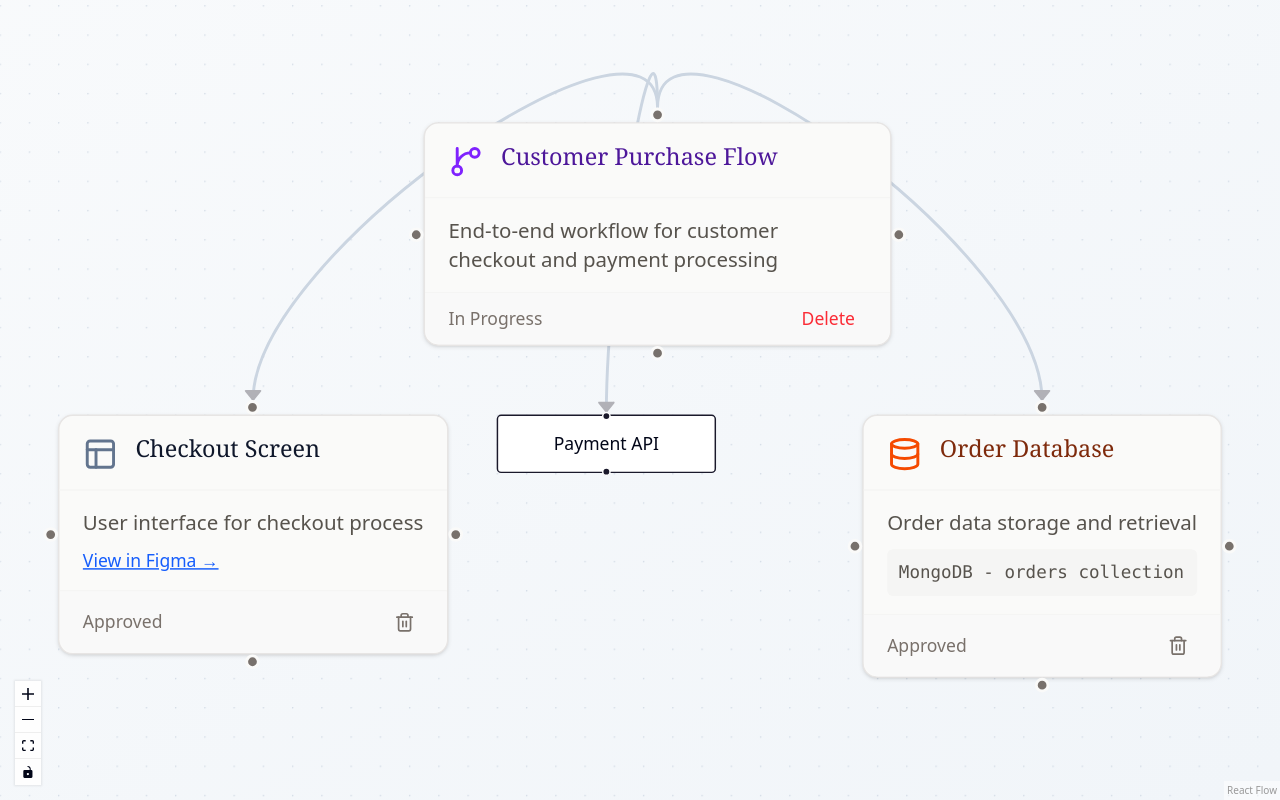
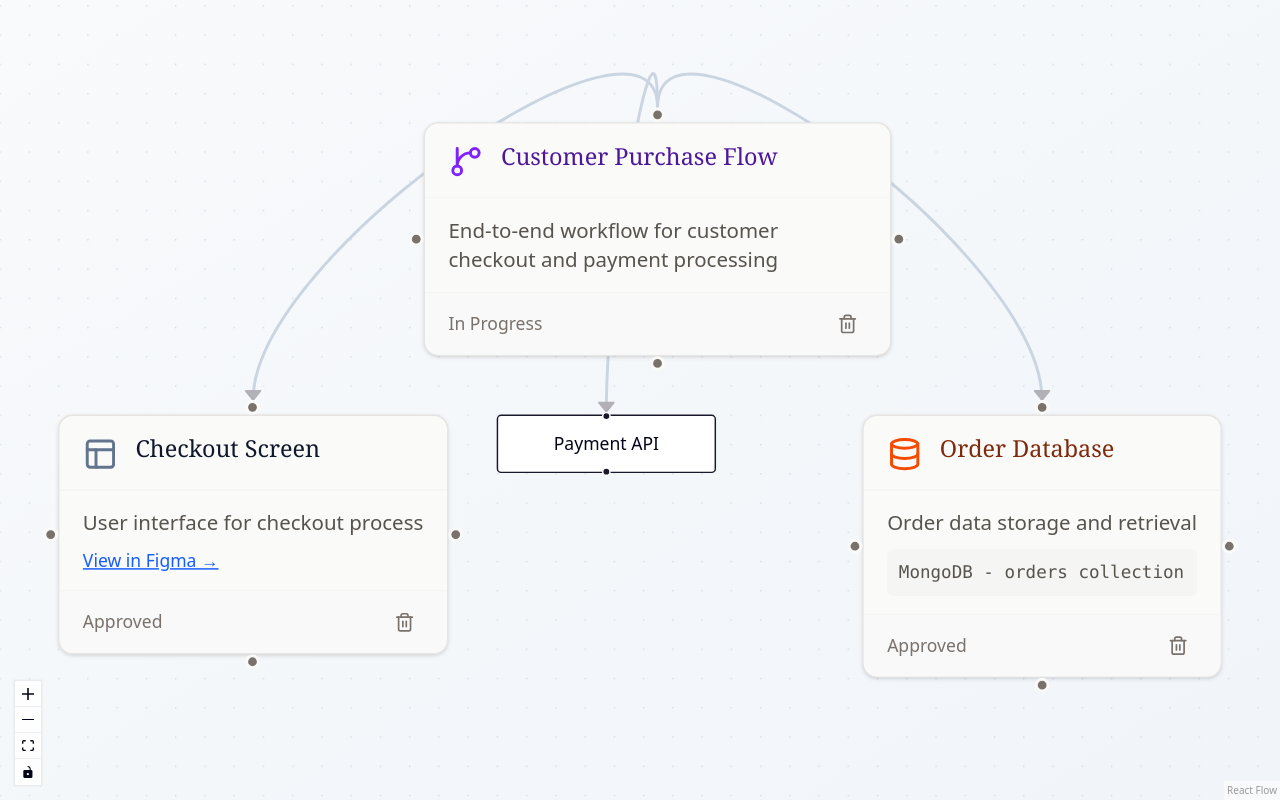
Before and after one commit to Kirbyyy81/workflow_poc, a React (Vite) app: page / in a window 1280 px wide. Built offline with nearby package versions, Linux system fonts and the light colour scheme.

Commit message:
feat: update WorkflowNode footer to display 'Upcoming' status and streamline delete button logic

```diff
--- a/src/components/nodes/WorkflowNode.jsx
+++ b/src/components/nodes/WorkflowNode.jsx
@@ -38,17 +38,10 @@ export default function WorkflowNode({ data, id, selected }) {
       ]}
       footer={
         <div className="flex justify-between items-center text-xs">
-          <span className="capitalize font-medium">{data.status || 'Pending'}</span>
-          {data.onDelete && (
-            <button
-              onClick={() => data.onDelete(id)}
-              className="text-red-500 hover:text-red-700 transition-colors"
-            >
-              Delete
-            </button>
-          )}
-        </div>
+        <span className="capitalize font-medium">{data.status || 'Upcoming'}</span>
+      </div>
       }
+      onDelete={data.onDelete ? () => data.onDelete(id) : undefined}
     />
   );
 }
```
